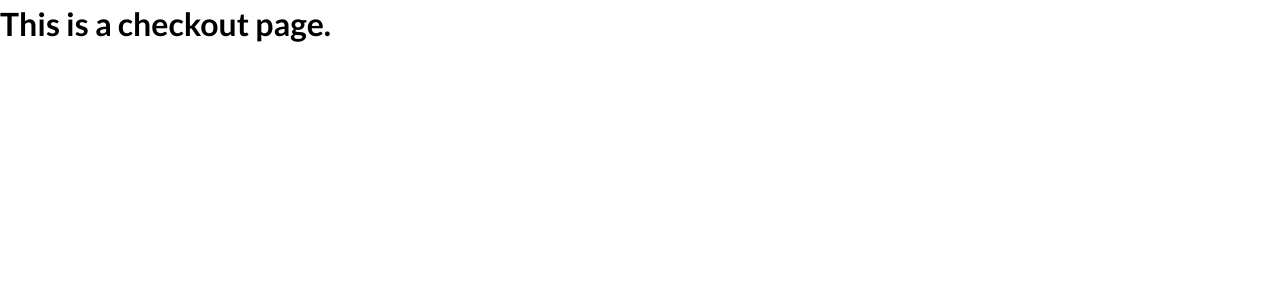
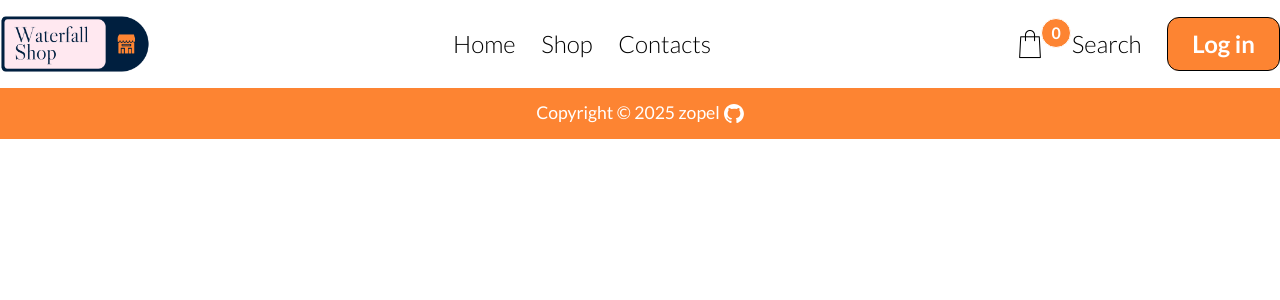
Before and after one commit to ZTanvir/waterfall-shopping, a React (Vite) app: page /checkout in a window 1280 px wide. Shown: the top 300 px of the page. Built offline with nearby package versions, Linux system fonts and the light colour scheme; no server answers.

Commit message:
add footer and navbar to component page

```diff
--- a/src/App.jsx
+++ b/src/App.jsx
@@ -87,7 +87,7 @@ function App() {
             />
           }
         />
-        <Route path="/checkout" element={<Checkout />} />
+        <Route path="/checkout" element={<Checkout cart={cart} />} />
       </Routes>
     </>
   );
--- a/src/page/Checkout.jsx
+++ b/src/page/Checkout.jsx
@@ -1,7 +1,14 @@
-const Checkout = () => {
+import Navbar from "../components/Navbar";
+import Footer from "../components/Footer";
+
+const Checkout = ({ cart }) => {
   return (
     <div>
-      <h1>This is a checkout page.</h1>
+      <header>
+        <Navbar cart={cart} />
+      </header>
+      <main></main>
+      <Footer />
     </div>
   );
 };
```
